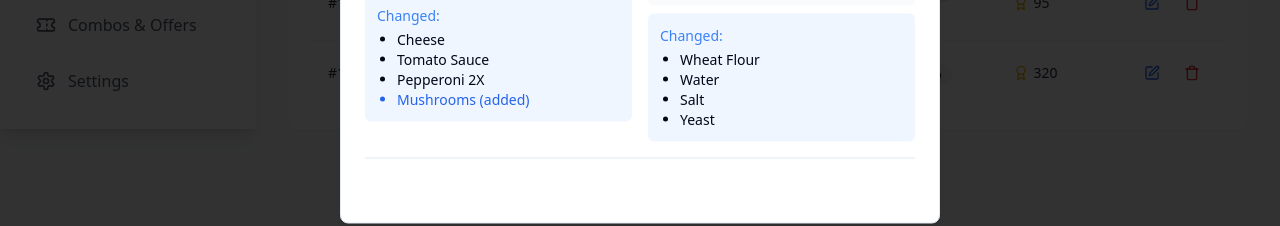
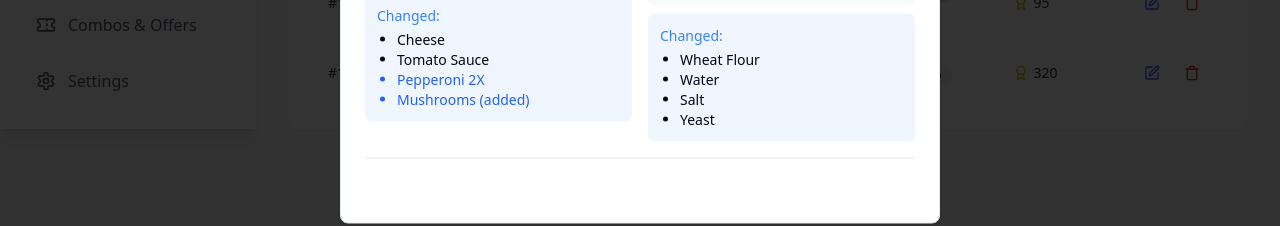
Before and after one commit to nishanthIT/pizzaAdminFrontendV3, a React (Vite) app: page /orders in a window 1280 px wide. Both pictures are taken after a click on the button 931 px from the left and 297 px from the top of the page. Shown: the part 423-649 px from the top of the page. Built offline with nearby package versions, Linux system fonts and the light colour scheme.

Commit message:
Fix: Highlight quantity changes
Highlight quantity changes in blue in the order details.

```diff
--- a/src/components/dashboard/RecentOrders.tsx
+++ b/src/components/dashboard/RecentOrders.tsx
@@ -314,12 +314,18 @@ const RecentOrders = () => {
                         <ul className="list-disc pl-5 text-sm">
                           {item.changedToppings.map((topping, idx) => {
                             const isAdded = !item.originalToppings.includes(topping.name);
+                            const isIncreasedQuantity = item.originalToppings.includes(topping.name) && topping.quantity && topping.quantity > 1;
                             const showQuantity = topping.quantity && topping.quantity > 1;
 
                             return (
-                              <li key={idx} className={isAdded ? 'text-blue-600 font-medium' : ''}>
+                              <li key={idx} className={isAdded || isIncreasedQuantity ? 'text-blue-600 font-medium' : ''}>
                                 {topping.name}
-                                {showQuantity && ` ${topping.quantity}X`}
+                                {showQuantity && (
+                                  <span className={isIncreasedQuantity ? "text-blue-600 font-medium" : ""}>
+                                    {" "}
+                                    {topping.quantity}X
+                                  </span>
+                                )}
                                 {isAdded && ' (added)'}
                               </li>
                             );
```
